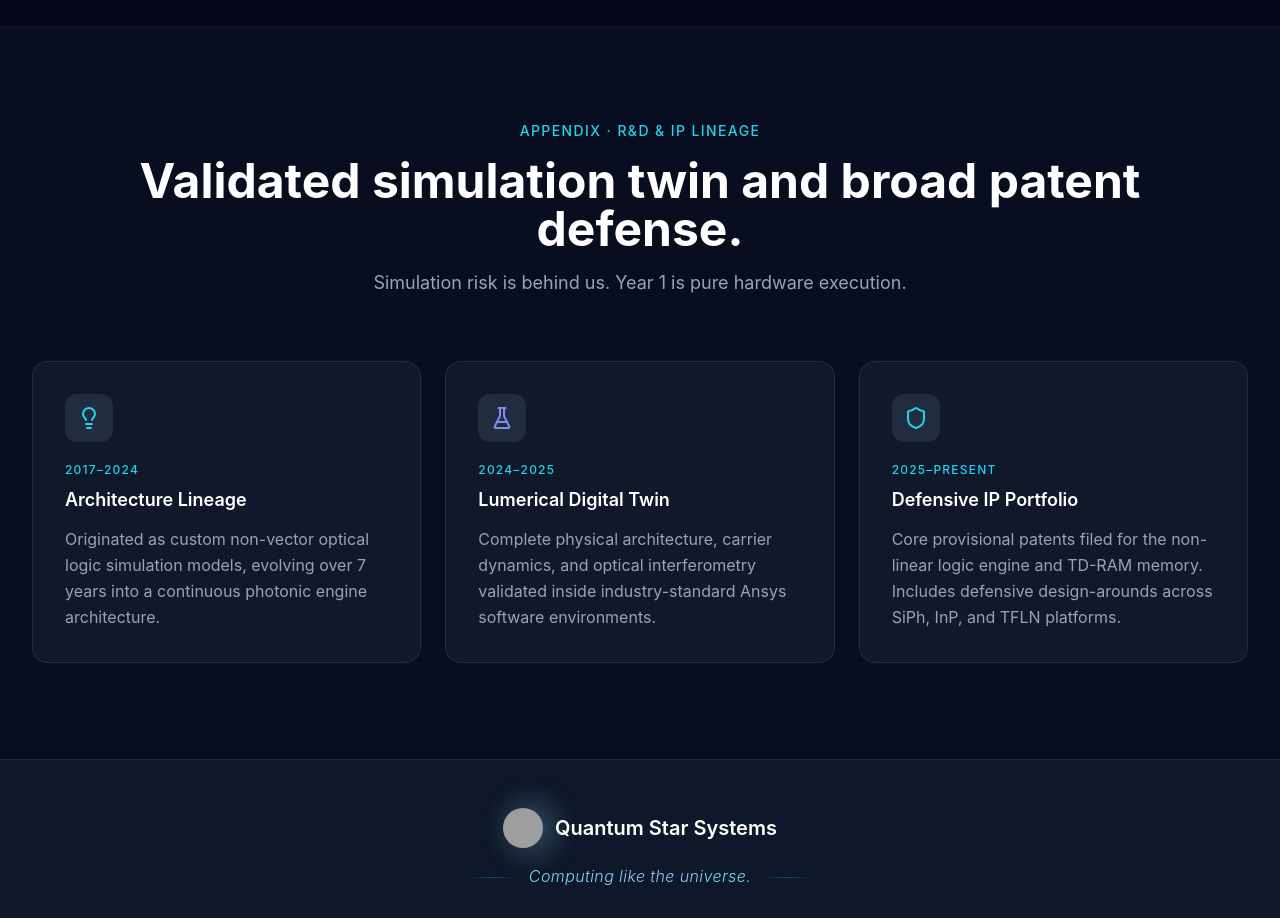
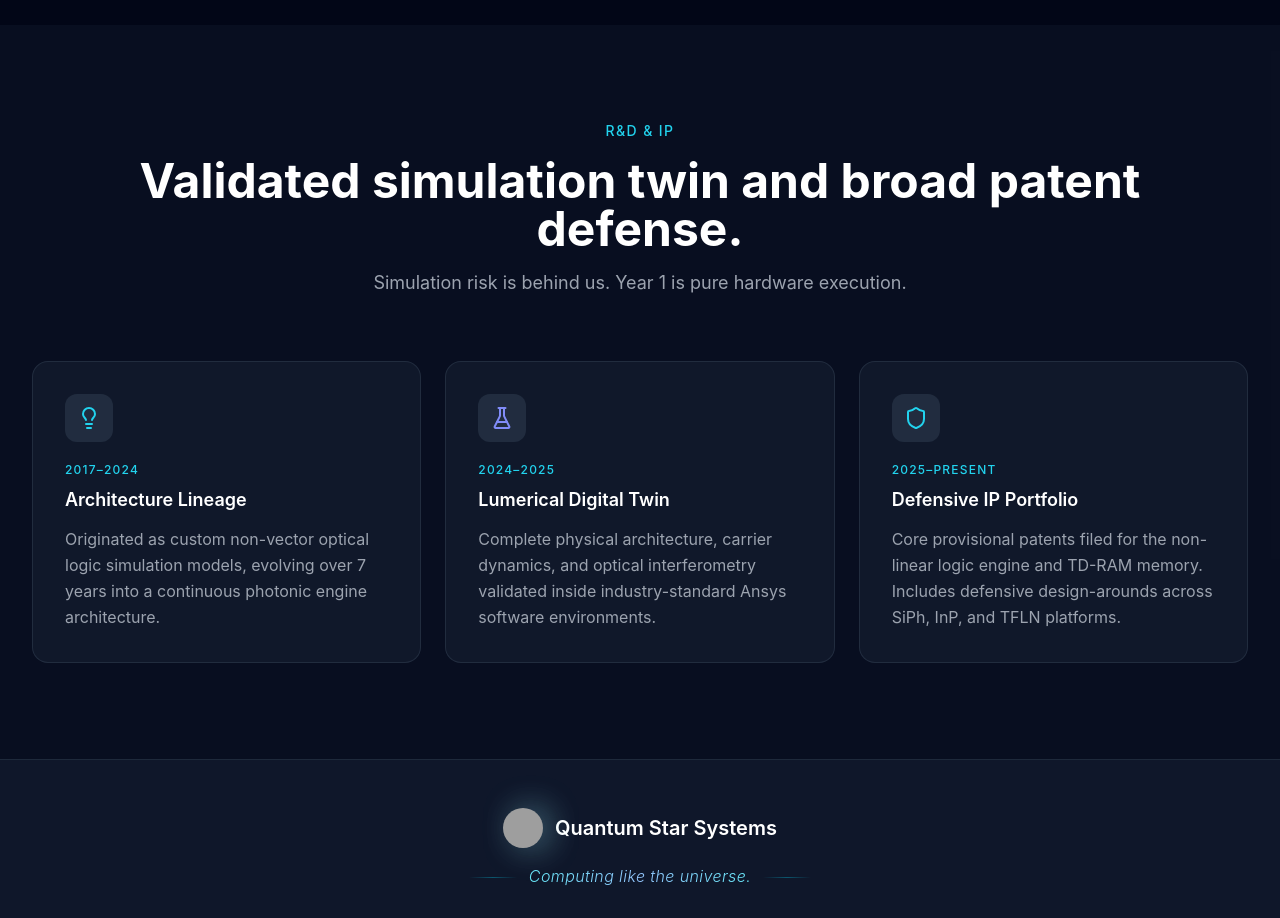
Before and after one commit to jlasman/quantumstarsystems, a React (Vite) app: page /hardware in a window 1280 px wide. Shown: the part 6300-7218 px from the top of the page. Built offline with nearby package versions, Linux system fonts and the light colour scheme; no server answers; grey boxes are pictures that could not be loaded.

Commit message:
Hybrid R&D & IP: keep lineage, drop Appendix label
Read-ahead section for the 2017–present architecture, Lumerical twin, and SiPh / InP / TFLN provisionals. Simulation risk is behind us; Year 1 is hardware execution.

Co-authored-by: Jeremy Lasman <jlasman@users.noreply.github.com>

```diff
--- a/src/pages/Hardware.tsx
+++ b/src/pages/Hardware.tsx
@@ -508,12 +508,12 @@ export default function Hardware() {
         </div>
       </section>
 
-      {/* ── APPENDIX · R&D & IP LINEAGE ──────────────────────── */}
+      {/* ── R&D & IP ─────────────────────────────────────────── */}
       <section className="py-24 bg-slate-900/50">
         <div className="max-w-7xl mx-auto px-4 sm:px-6 lg:px-8">
           <div className="text-center mb-16">
             <p className="text-sm tracking-widest uppercase text-cyan-400 font-medium mb-4">
-              Appendix · R&D & IP Lineage
+              R&D & IP
             </p>
             <h2 className="text-3xl md:text-5xl font-bold mb-4">
               Validated simulation twin and broad patent defense.
```
